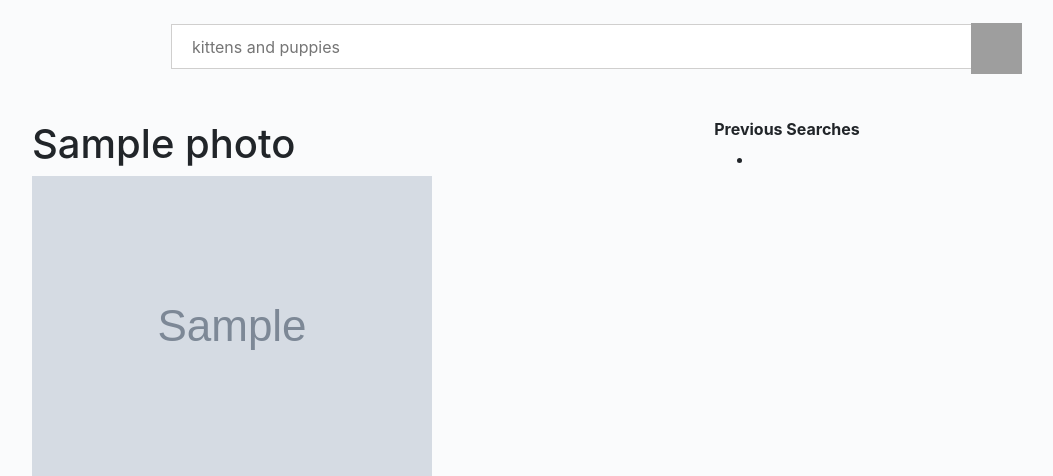
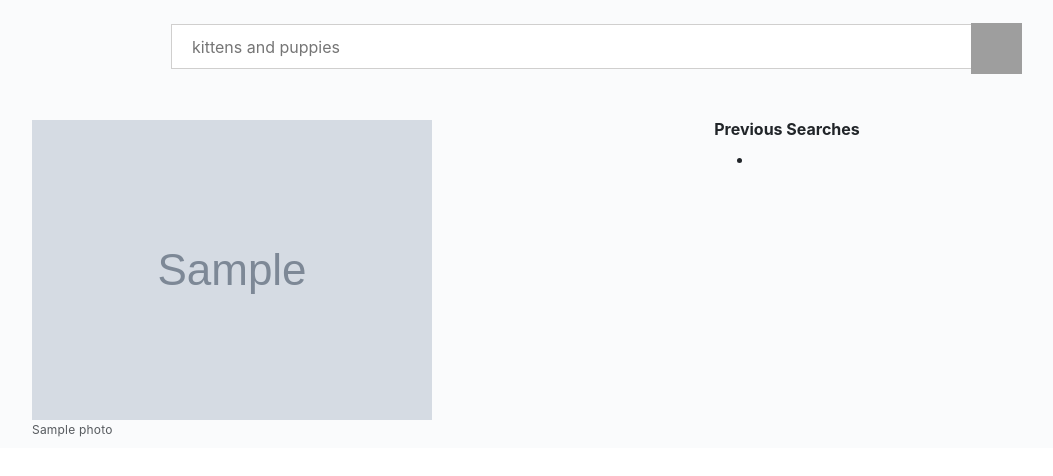
Before and after one commit to brkn/flickr_django_app, a Django app: template FlickrApp/templates/FlickrApp/index.html in a window 1280 px wide. Shown: the part 352-828 px from the top of the page, without its empty margins (53-1106 px from the left). After the commit the page ends 789 px from the top, so only its background shows below. Run offline with Django 3.2, Linux system fonts and the light colour scheme; the template is opened without the code that fills it: most values are stand-ins (such as "Sample title", 1, 10 or a date in 2020); grey boxes marked "Sample" are stand-in pictures; some libraries are stand-ins or nearby versions; grey boxes are pictures that could not be loaded.

Commit message:
Add subgrid for photos wrapper

```diff
--- a/FlickrApp/static/FlickrApp/index.css
+++ b/FlickrApp/static/FlickrApp/index.css
@@ -15,6 +15,25 @@
 }
 .photos_wrapper{
     grid-column: 1;
+    display: grid;
+    grid-template-columns: repeat(auto-fill, minmax(150px, 1fr));
+    padding-top: 0;
+    grid-gap: 1vh;
+}
+.image_cell{
+    margin: 0;
+    float: left;
+    position: relative;
+}
+.subtext{
+    color: #575b5f;
+    font-size: 12px;
+    letter-spacing: 0.2px;
+    line-height: 20px;
+    max-height: 20px;
+    overflow: hidden;
+    text-overflow: ellipsis;
+    white-space: nowrap;
 }
 /* header */
 .fade-carousel {
--- a/FlickrApp/templates/FlickrApp/index.html
+++ b/FlickrApp/templates/FlickrApp/index.html
@@ -47,9 +47,9 @@
         </div>
         <div class="photos_wrapper">
             {% for photo in photos %}
-            <div>
-                <h1>{{ photo.title }}</h1>
+            <div class=image_cell>
                 <img src= {{ photo.link }} alt={{ photo.title }}>
+                <div class= subtext>{{ photo.title }}</div>
             </div>
             {% endfor %}
         </div>
```
